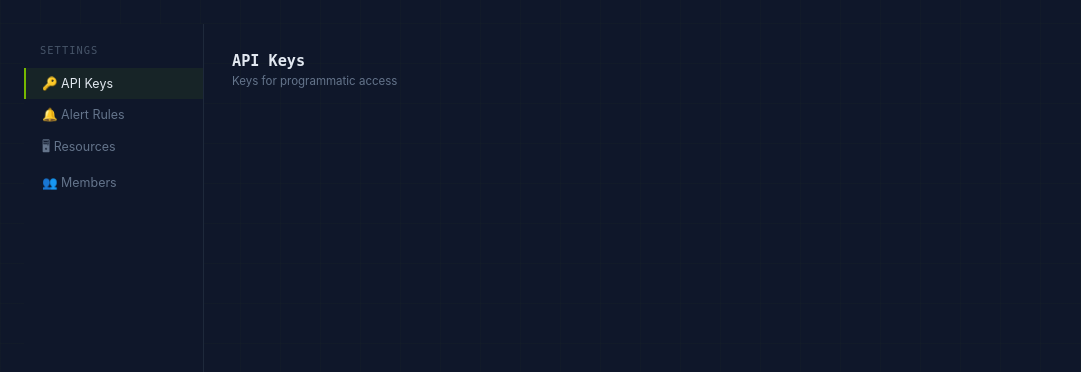
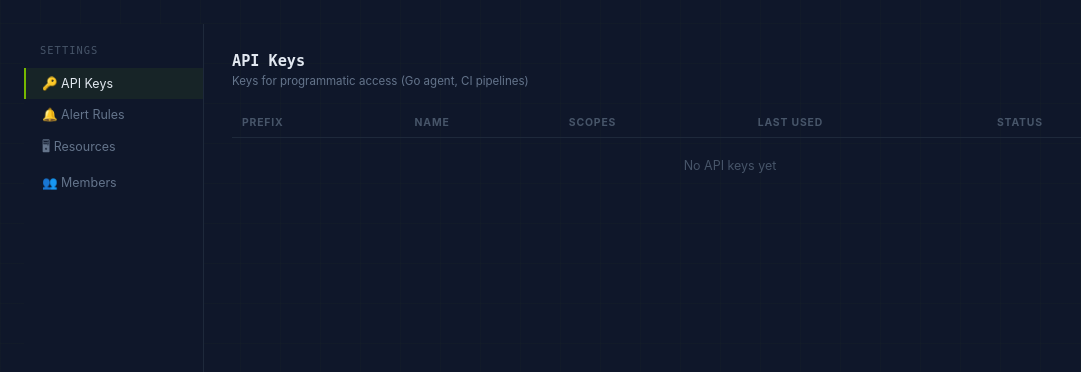
Before and after one commit to zeusofyork/arcwatch, a Django app: page /settings/api-keys/ in a window 1280 px wide. Shown: the part 57-429 px from the top of the page, without its empty margins (0-1081 px from the left). Run offline with Django 4.2, Linux system fonts and the light colour scheme; the visitor is signed in with stand-in values (Sample User, id 1); parts of the project's set-up code (start-up, migrations or seed data) failed here and were passed over; some libraries are stand-ins or nearby versions; some web fonts are replaced.

Commit message:
feat: API keys settings page — list, create, HTMX revoke
Expands settings_api_keys view to handle POST (create key, returning raw
key once in context), adds revoke_api_key view with require_admin guard and
HTMX fragment swap support, wires /settings/api-keys/<uuid>/revoke/ URL,
and delivers the full settings_api_keys.html template plus api_key_row.html
fragment. 4 new tests added; all 73 pass.

Co-Authored-By: Claude Sonnet 4.6 <noreply@anthropic.com>

```diff
--- a/monitor/templates/monitor/settings_api_keys.html
+++ b/monitor/templates/monitor/settings_api_keys.html
@@ -1,5 +1,86 @@
 {% extends "monitor/settings_base.html" %}
 {% block settings_content %}
-<h2 style="font-family:monospace;color:#e2e8f0;font-size:.95rem;margin:0 0 4px 0">API Keys</h2>
-<p style="color:#64748b;font-size:.72rem">Keys for programmatic access</p>
+<div style="display:flex;align-items:center;justify-content:space-between;margin-bottom:20px">
+  <div>
+    <h2 style="font-family:monospace;color:#e2e8f0;font-size:.95rem;margin:0 0 4px 0">API Keys</h2>
+    <p style="color:#64748b;font-size:.72rem;margin:0">Keys for programmatic access (Go agent, CI pipelines)</p>
+  </div>
+</div>
+
+{% if new_raw_key %}
+<div style="background:rgba(251,191,36,.08);border:1px solid rgba(251,191,36,.3);border-radius:6px;padding:14px;margin-bottom:20px">
+  <div style="font-size:.75rem;font-weight:700;color:#fbbf24;margin-bottom:6px">⚠ Copy this key now — it will not be shown again</div>
+  <code style="font-family:monospace;font-size:.82rem;color:#e2e8f0;background:#1e293b;padding:8px 14px;border-radius:4px;display:block;word-break:break-all">{{ new_raw_key }}</code>
+</div>
+{% endif %}
+
+<table style="width:100%;border-collapse:collapse;font-size:.78rem;margin-bottom:28px">
+  <thead>
+    <tr style="border-bottom:1px solid #1e293b">
+      <th style="text-align:left;padding:8px 10px;color:#475569;font-size:.65rem;text-transform:uppercase;letter-spacing:.08em">Prefix</th>
+      <th style="text-align:left;padding:8px 10px;color:#475569;font-size:.65rem;text-transform:uppercase;letter-spacing:.08em">Name</th>
+      <th style="text-align:left;padding:8px 10px;color:#475569;font-size:.65rem;text-transform:uppercase;letter-spacing:.08em">Scopes</th>
+      <th style="text-align:left;padding:8px 10px;color:#475569;font-size:.65rem;text-transform:uppercase;letter-spacing:.08em">Last Used</th>
+      <th style="text-align:left;padding:8px 10px;color:#475569;font-size:.65rem;text-transform:uppercase;letter-spacing:.08em">Status</th>
+      <th style="padding:8px 10px"></th>
+    </tr>
+  </thead>
+  <tbody>
+  {% for key in api_keys %}
+    <tr id="api-key-{{ key.id }}" style="border-bottom:1px solid #1e293b{% if not key.active %};opacity:.5{% endif %}">
+      <td style="padding:9px 10px;color:#94a3b8;font-family:monospace;font-size:.78rem">{{ key.key_prefix }}…</td>
+      <td style="padding:9px 10px;color:#e2e8f0">{{ key.name }}</td>
+      <td style="padding:9px 10px">
+        {% for s in key.scopes %}
+        <span style="background:#1e293b;color:#64748b;font-size:.62rem;padding:2px 7px;border-radius:10px;margin-right:4px">{{ s }}</span>
+        {% endfor %}
+      </td>
+      <td style="padding:9px 10px;color:#64748b;font-size:.72rem">{{ key.last_used_at|default:"never" }}</td>
+      <td style="padding:9px 10px">
+        {% if key.active %}
+        <span style="background:rgba(74,222,128,.1);border:1px solid rgba(74,222,128,.2);color:#4ade80;font-size:.62rem;padding:2px 7px;border-radius:10px">active</span>
+        {% else %}
+        <span style="background:rgba(248,113,113,.1);border:1px solid rgba(248,113,113,.25);color:#f87171;font-size:.62rem;padding:2px 7px;border-radius:10px">revoked</span>
+        {% endif %}
+      </td>
+      <td style="padding:9px 10px;text-align:right">
+        {% if is_admin and key.active %}
+        <button hx-post="/settings/api-keys/{{ key.id }}/revoke/"
+                hx-target="#api-key-{{ key.id }}"
+                hx-swap="outerHTML"
+                style="background:transparent;border:none;color:#f87171;font-size:.72rem;cursor:pointer;padding:0">
+          Revoke
+        </button>
+        {% endif %}
+      </td>
+    </tr>
+  {% empty %}
+    <tr><td colspan="6" style="padding:20px 10px;color:#475569;text-align:center;font-size:.78rem">No API keys yet</td></tr>
+  {% endfor %}
+  </tbody>
+</table>
+
+{% if is_admin %}
+<div style="background:#111827;border:1px solid #1e293b;border-radius:6px;padding:18px">
+  <div style="font-size:.8rem;font-weight:700;color:#e2e8f0;font-family:monospace;margin-bottom:14px">Create API Key</div>
+  <form method="post">
+    {% csrf_token %}
+    <div style="margin-bottom:12px">
+      <label style="display:block;font-size:.65rem;color:#475569;text-transform:uppercase;letter-spacing:.08em;margin-bottom:4px">Name</label>
+      {{ form.name }}
+    </div>
+    <div style="margin-bottom:14px">
+      <label style="display:block;font-size:.65rem;color:#475569;text-transform:uppercase;letter-spacing:.08em;margin-bottom:6px">Scopes</label>
+      {% for choice in form.scopes %}
+      <label style="display:inline-flex;align-items:center;gap:6px;margin-right:16px;font-size:.78rem;color:#94a3b8;cursor:pointer">
+        {{ choice.tag }} {{ choice.choice_label }}
+      </label>
+      {% endfor %}
+    </div>
+    <button type="submit" style="background:#76B900;color:#000;font-weight:700;font-family:monospace;font-size:.78rem;padding:7px 16px;border:none;border-radius:4px;cursor:pointer">
+      Create Key
+    </button>
+  </form>
+</div>
+{% endif %}
 {% endblock %}
--- a/monitor/urls.py
+++ b/monitor/urls.py
@@ -7,7 +7,7 @@ from monitor.views.cost_views import cost_dashboard
 from monitor.views.alert_views import alerts_dashboard
 from monitor.views.settings_views import (
     settings_root, settings_api_keys, settings_alert_rules,
-    settings_resources, settings_members,
+    settings_resources, settings_members, revoke_api_key,
 )
 
 app_name = 'monitor'
@@ -22,6 +22,7 @@ urlpatterns = [
     # ── Settings views ────────────────────────────────────────────────────────
     path('settings/', settings_root, name='settings_root'),
     path('settings/api-keys/', settings_api_keys, name='settings_api_keys'),
+    path('settings/api-keys/<uuid:key_id>/revoke/', revoke_api_key, name='revoke_api_key'),
     path('settings/alert-rules/', settings_alert_rules, name='settings_alert_rules'),
     path('settings/resources/', settings_resources, name='settings_resources'),
     path('settings/members/', settings_members, name='settings_members'),
--- a/monitor/views/settings_views.py
+++ b/monitor/views/settings_views.py
@@ -3,11 +3,11 @@ monitor/views/settings_views.py -- Settings management views (API Keys, Alert Ru
 """
 from django.contrib.auth.decorators import login_required
 from django.http import HttpResponse
-from django.shortcuts import redirect, render
+from django.shortcuts import get_object_or_404, redirect, render
 
-from monitor.decorators import require_admin
-from monitor.forms import AlertRuleForm, InviteForm
-from monitor.models import Invite
+from monitor.decorators import is_htmx, require_admin
+from monitor.forms import APIKeyCreateForm, AlertRuleForm, InviteForm
+from monitor.models import APIKey, Invite
 
 
 # ── Shared helpers ────────────────────────────────────────────────────────────
@@ -40,12 +40,47 @@ def settings_root(request):
 @login_required
 def settings_api_keys(request):
     org = _get_org(request.user)
+    is_admin = _is_admin(request.user)
+    new_raw_key = None
+
+    if request.method == 'POST':
+        if not is_admin:
+            from django.http import HttpResponseForbidden
+            return HttpResponseForbidden("Admin access required.")
+        form = APIKeyCreateForm(request.POST)
+        if form.is_valid():
+            _, new_raw_key = APIKey.create_key(
+                organization=org,
+                user=request.user,
+                name=form.cleaned_data['name'],
+                scopes=form.cleaned_data['scopes'],
+            )
+    else:
+        form = APIKeyCreateForm()
+
     return render(request, 'monitor/settings_api_keys.html', {
         'active_tab': 'api-keys',
         'org': org,
-        'is_admin': _is_admin(request.user),
+        'is_admin': is_admin,
         'api_keys': org.api_keys.all() if org else [],
+        'form': form,
+        'new_raw_key': new_raw_key,
     })
+
+
+@login_required
+@require_admin
+def revoke_api_key(request, key_id):
+    org = _get_org(request.user)
+    api_key = get_object_or_404(APIKey, pk=key_id, organization=org)
+    if request.method == 'POST':
+        api_key.active = False
+        api_key.save(update_fields=['active'])
+    if is_htmx(request):
+        return render(request, 'monitor/fragments/api_key_row.html', {
+            'key': api_key, 'is_admin': True,
+        })
+    return redirect('/settings/api-keys/')
 
 
 # ── Alert Rules ───────────────────────────────────────────────────────────────
```
Also changed, not shown: monitor/templates/monitor/fragments/api_key_row.html (added, +14 -0 lines), monitor/tests/test_settings_views.py (+43 -0 lines).
